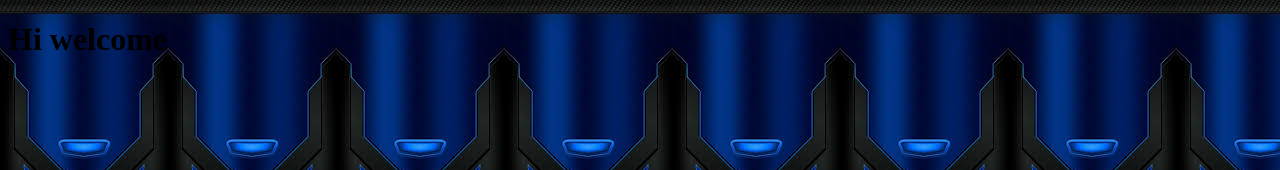
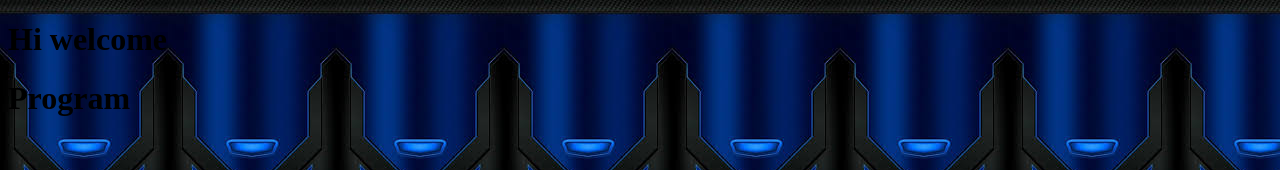
Before and after one commit to RanrevAlbarico/Practice, a plain HTML site: page index.html in a window 1280 px wide. Shown: the top 170 px of the page. Drawn offline with Linux system fonts and the light colour scheme.

Commit message:
Update index.html

```diff
--- a/index.html
+++ b/index.html
@@ -11,7 +11,7 @@
     </Style>
     <Body>
     <H1>Hi welcome</H1>
-
+     <h1>Program</h1>
 
 
 
```
